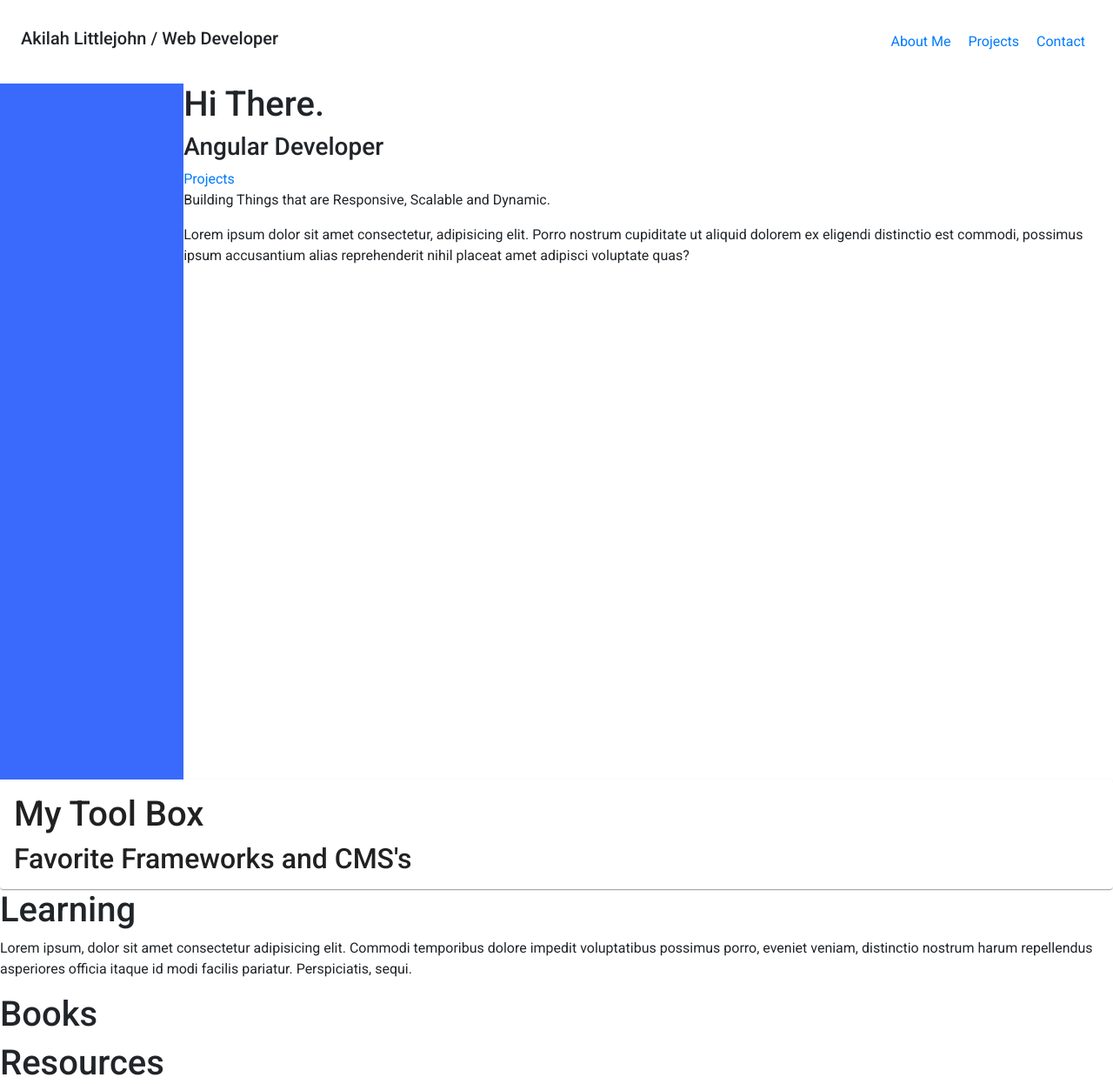
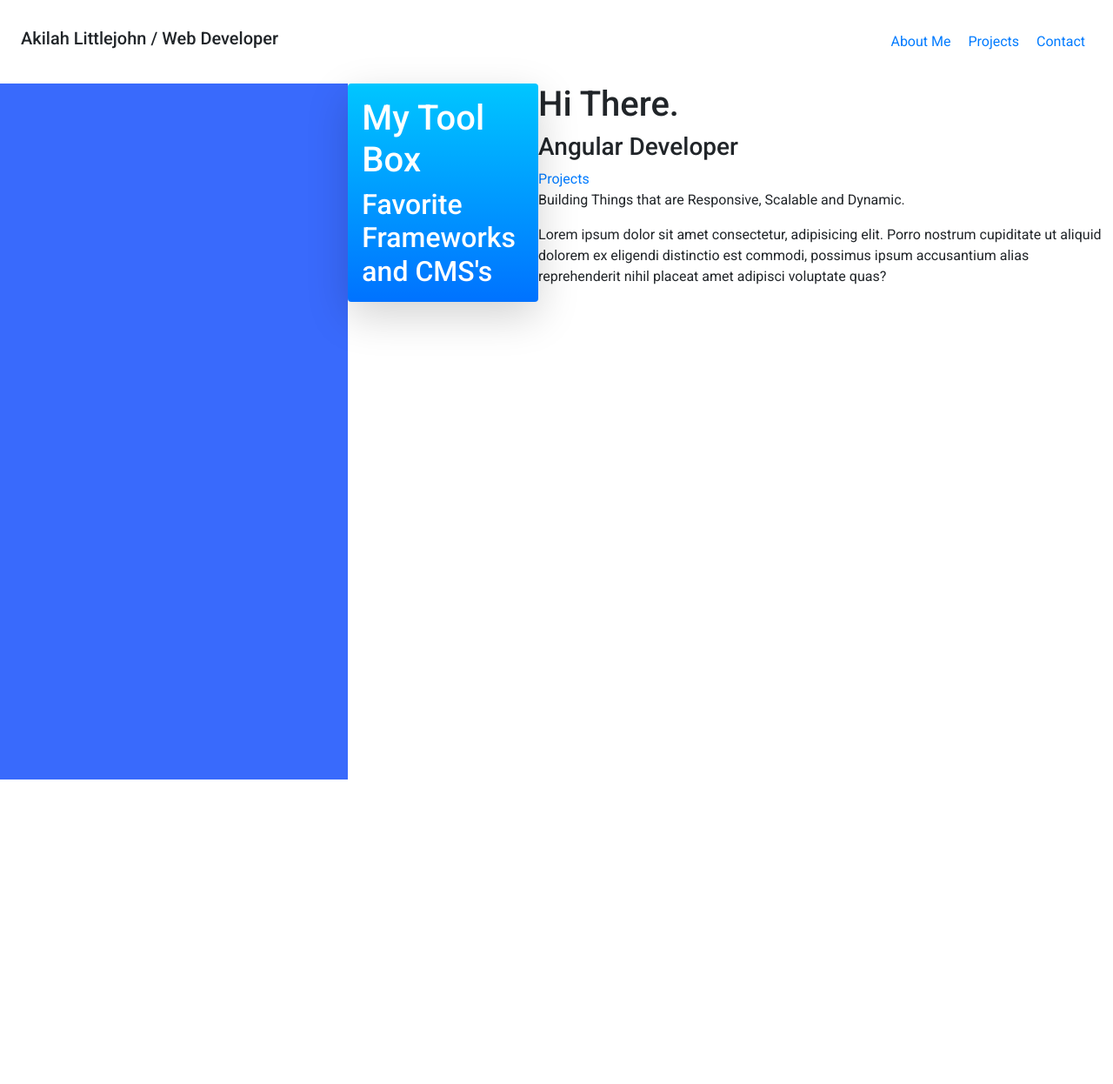
Before and after one commit to akilah-littlejohn/Portfolio-Site-Version-2, an Angular app in the folder portfolio/: page / in a window 1280 px wide. Shown: the whole page at 87% size. After the commit the page ends 896 px from the top, so only its background shows below. Built offline with nearby package versions, Linux system fonts and the light colour scheme.

Commit message:
theming  and about me layout changes

```diff
--- a/portfolio/src/app/about-me/about-me.component.html
+++ b/portfolio/src/app/about-me/about-me.component.html
@@ -1,8 +1,16 @@
 <section class="aboutme--background d-flex vh-100">
-    <section class="aboutme--background-primary w-25 h-100"></section>
+    <section class="aboutme--background-primary w-75 h-100"></section>
      <section class="aboutme--background-secondary">
-        <section>
-            <h1>Hi There.</h1>
+
+        <section class=" d-flex">
+                        <mat-card class="aboutme--card shadow-lg">
+    <section class="mat-card-content">
+        <h1>My Tool Box</h1>
+        <h2>Favorite Frameworks and CMS's</h2>
+    </section>
+    </mat-card>
+<section>
+                <h1>Hi There.</h1>
             <h3>Angular Developer</h3>
             <a href="#">Projects</a>
             <p>Building Things that are Responsive, Scalable and Dynamic.</p>
@@ -10,21 +18,10 @@
                 distinctio est commodi, possimus ipsum accusantium alias reprehenderit nihil placeat amet adipisci voluptate
                 quas?
             </p>
+</section>
     </section>
 </section>
 
+
+
 </section>
-    <mat-card>
-    <section class="mat-card-content">
-        <h1>My Tool Box</h1>
-        <h2>Favorite Frameworks and CMS's</h2>
-    </section>
-    </mat-card>
-<section>
-    <h1>Learning</h1>
-    <p>Lorem ipsum, dolor sit amet consectetur adipisicing elit. Commodi temporibus dolore impedit voluptatibus possimus porro, eveniet veniam, distinctio nostrum harum repellendus asperiores officia itaque id modi facilis pariatur. Perspiciatis, sequi.</p>
-    <div>
-        <h1>Books</h1>
-        <h1>Resources</h1>
-    </div>
-</section>
--- a/portfolio/src/app/about-me/about-me.component.scss
+++ b/portfolio/src/app/about-me/about-me.component.scss
@@ -1,3 +1,11 @@
 .aboutme--background-primary {
     background-color:#396afc;
 }
+.aboutme--card{
+color:#fff;
+background: #00c6ff;  /* fallback for old browsers */
+background: -webkit-linear-gradient(to top, #0072ff, #00c6ff);  /* Chrome 10-25, Safari 5.1-6 */
+background: linear-gradient(to top, #0072ff, #00c6ff); /* W3C, IE 10+/ Edge, Firefox 16+, Chrome 26+, Opera 12+, Safari 7+ */
+
+
+}
--- a/portfolio/src/style/utilities.scss
+++ b/portfolio/src/style/utilities.scss
@@ -1,2 +1,8 @@
 $mainFontColor: #396afc;
 $secondaryFontColr:#2948ff;
+@mixin gradient-theme {
+ color:#fff;
+background: #00c6ff;  /* fallback for old browsers */
+background: -webkit-linear-gradient(to top, #0072ff, #00c6ff);  /* Chrome 10-25, Safari 5.1-6 */
+background: linear-gradient(to top, #0072ff, #00c6ff); /* W3C, IE 10+/ Edge, Firefox 16+, Chrome 26+, Opera 12+, Safari 7+ */
+}
```
